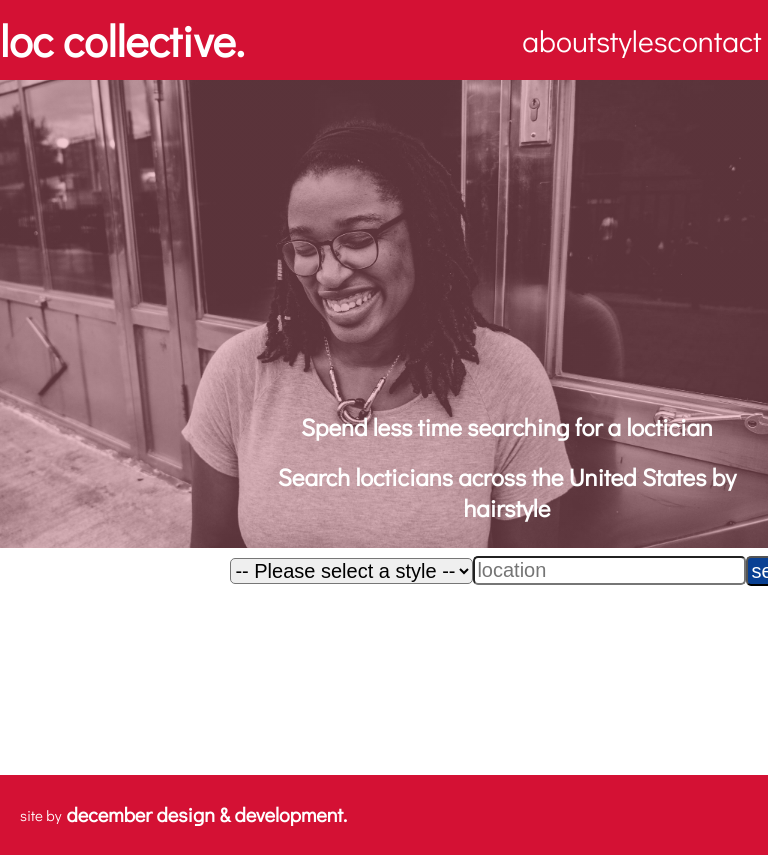
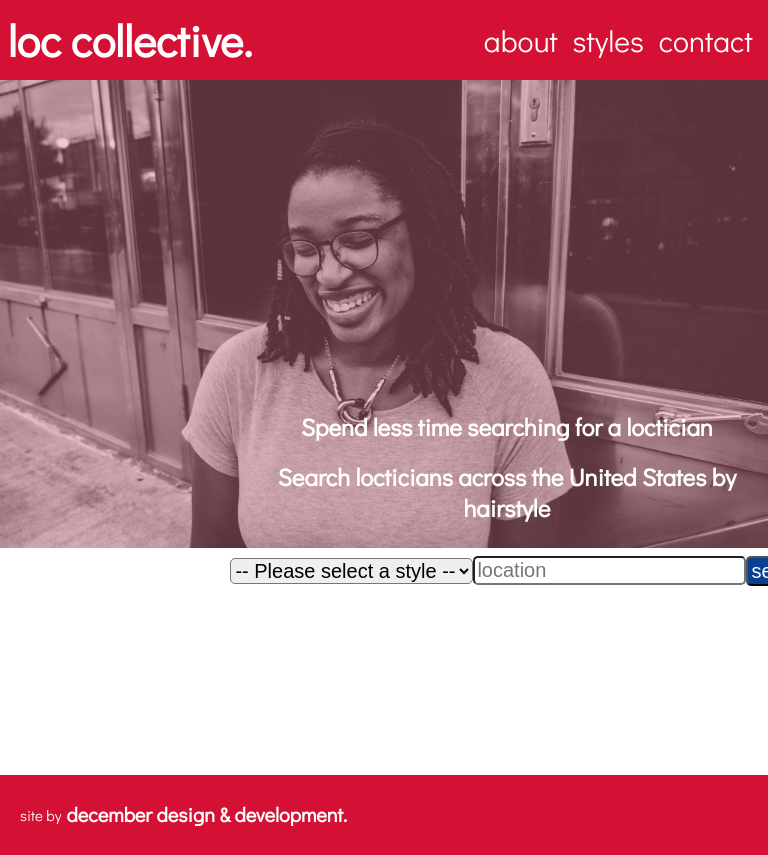
Before and after one commit to garnetred/loc-collective, a React (Create React App) app: page / in a window 768 px wide. Shown: the top 855 px of the page. Built offline with nearby package versions, Linux system fonts and the light colour scheme.

Commit message:
Update breakpoint to 1199 from 1999

```diff
--- a/src/Components/Header/Header.css
+++ b/src/Components/Header/Header.css
@@ -53,6 +53,7 @@ a {
 
   .loc-collective {
     margin: 0;
+    padding-left: 1%;
   }
 }
 @media only screen and (min-width: 601px) {
@@ -70,8 +71,10 @@ a {
 
   .loc-collective {
     margin: 0;
+    padding-left: 1%;
   }
 }
+
 @media only screen and (min-width: 768px) and (max-width: 999px) {
   nav {
     width: 100%;
@@ -83,15 +86,16 @@ a {
 
   .header-link-container {
     display: flex;
-    width: 30%;
+    width: 35%;
   }
 
   .loc-collective {
     margin: 0;
+    padding-left: 1%;
   }
 }
 
-@media only screen and (min-width: 1000px) and (max-width: 1999px) {
+@media only screen and (min-width: 1000px) and (max-width: 1199px) {
   nav {
     width: 100%;
   }
@@ -102,7 +106,7 @@ a {
 
   .header-link-container {
     display: flex;
-    width: 30%;
+    width: 25%;
   }
 
   .loc-collective {
```
